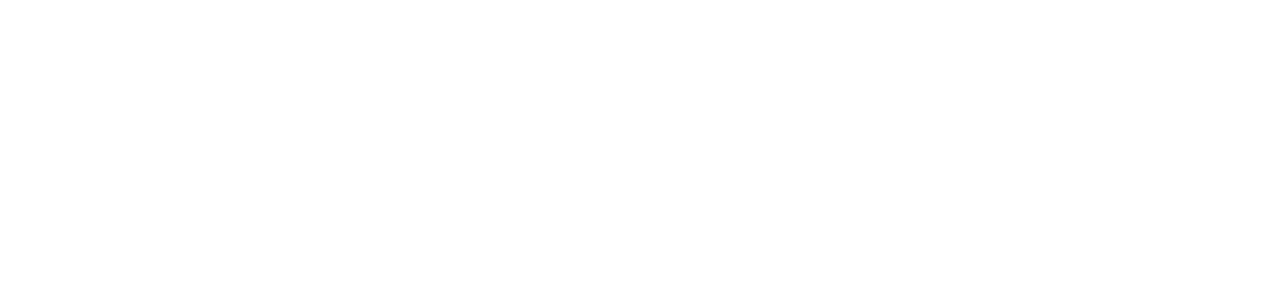
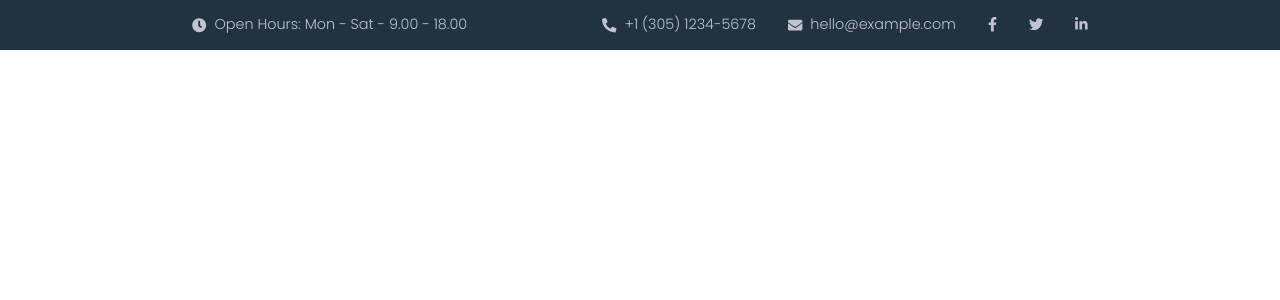
Before and after one commit to ChiaraPapagni/proj-html-vuejs, a Vue app: page / in a window 1280 px wide. Shown: the top 300 px of the page. Built offline with nearby package versions, Linux system fonts and the light colour scheme.

Commit message:
create top header

```diff
--- a/package.json
+++ b/package.json
@@ -8,6 +8,11 @@
     "lint": "vue-cli-service lint"
   },
   "dependencies": {
+    "@fortawesome/fontawesome-svg-core": "^1.2.36",
+    "@fortawesome/free-brands-svg-icons": "^5.15.4",
+    "@fortawesome/free-regular-svg-icons": "^5.15.4",
+    "@fortawesome/free-solid-svg-icons": "^5.15.4",
+    "@fortawesome/vue-fontawesome": "^2.0.6",
     "core-js": "^3.6.5",
     "vue": "^2.6.11"
   },
--- a/public/index.html
+++ b/public/index.html
@@ -1,17 +1,21 @@
 <!DOCTYPE html>
 <html lang="">
+
 <head>
   <meta charset="utf-8">
   <meta http-equiv="X-UA-Compatible" content="IE=edge">
   <meta name="viewport" content="width=device-width,initial-scale=1.0">
   <link rel="icon" href="<%= BASE_URL %>favicon.ico">
-    <title><%= htmlWebpackPlugin.options.title %></title>
+  <title>NexGen</title>
 </head>
+
 <body>
   <noscript>
-      <strong>We're sorry but <%= htmlWebpackPlugin.options.title %> doesn't work properly without JavaScript enabled. Please enable it to continue.</strong>
+    <strong>We're sorry but NexGen doesn't work properly without JavaScript enabled. Please enable it to
+      continue.</strong>
   </noscript>
   <div id="app"></div>
   <!-- built files will be auto injected -->
 </body>
+
 </html>
--- a/src/App.vue
+++ b/src/App.vue
@@ -22,14 +22,12 @@
 </script>
 
 <style lang="scss">
+@import "./assets/scss/variables.scss";
+@import "./assets/scss/common.scss";
+/* Poppins Font */
 @import url("https://fonts.googleapis.com/css2?family=Poppins:wght@200;300;400;500;600;700;800;900&display=swap");
 
 #app {
-  font-family: Avenir, Helvetica, Arial, sans-serif;
-  -webkit-font-smoothing: antialiased;
-  -moz-osx-font-smoothing: grayscale;
-  text-align: center;
-  color: #2c3e50;
-  margin-top: 60px;
+  font-family: "Poppins", Helvetica, Arial, sans-serif;
 }
 </style>
--- /dev/null
+++ b/src/assets/scss/common.scss
@@ -0,0 +1,17 @@
+/* Reset Rules */
+* {
+    box-sizing: border-box;
+    margin: 0;
+    padding: 0;
+}
+
+.container {
+    /* width: 1560px; */
+    width: 70%;
+    margin: auto;
+}
+
+.d_flex {
+    display: flex;
+    align-items: center;
+}
--- a/src/assets/scss/variables.scss
+++ b/src/assets/scss/variables.scss
@@ -0,0 +1,3 @@
+$nexgen_dark_blue: #21333E;
+$nexgen_primary_green: #058283;
+$nexgen_text_header: #C0C3D0;
--- a/src/components/SiteHeader.vue
+++ b/src/components/SiteHeader.vue
@@ -1,5 +1,38 @@
 <template>
-  <header id="site_header"></header>
+  <header id="site_header">
+    <div class="top_header">
+      <div class="container d_flex">
+        <div class="left d_flex">
+          <font-awesome-icon :icon="['fas', 'clock']" class="icon" />
+          <p>Open Hours: Mon - Sat - 9.00 - 18.00</p>
+        </div>
+        <!-- /.left -->
+        <div class="right d_flex">
+          <p class="phone d_flex">
+            <font-awesome-icon :icon="['fas', 'phone-alt']" class="icon" />
+            +1 (305) 1234-5678
+          </p>
+          <p class="email d_flex">
+            <font-awesome-icon :icon="['fas', 'envelope']" class="icon" />
+            hello@example.com
+          </p>
+          <p>
+            <font-awesome-icon
+              :icon="['fab', 'facebook-f']"
+              class="social_icon"
+            />
+            <font-awesome-icon :icon="['fab', 'twitter']" class="social_icon" />
+            <font-awesome-icon
+              :icon="['fab', 'linkedin-in']"
+              class="social_icon"
+            />
+          </p>
+        </div>
+        <!-- /.right -->
+      </div>
+    </div>
+    <!-- /.top_header -->
+  </header>
   <!-- /#site_header -->
 </template>
 
@@ -8,4 +41,33 @@
 </script>
 
 <style lang="scss">
+@import "../assets/scss/variables.scss";
+
+.top_header {
+  background-color: $nexgen_dark_blue;
+  color: $nexgen_text_header;
+  font-size: 0.9rem;
+  font-weight: 300;
+  padding: 0.9rem 0;
+
+  .container {
+    justify-content: space-between;
+
+    .left > p {
+      margin-left: 0.5rem;
+    }
+    .right {
+      .phone {
+        margin-right: 2rem;
+      }
+      .icon {
+        margin-right: 0.5rem;
+      }
+
+      .social_icon {
+        margin-left: 2rem;
+      }
+    }
+  }
+}
 </style>
--- a/src/main.js
+++ b/src/main.js
@@ -1,5 +1,21 @@
 import Vue from 'vue'
 import App from './App.vue'
+
+/* FontAwesomeIcon */
+import { library } from '@fortawesome/fontawesome-svg-core'
+import { FontAwesomeIcon } from '@fortawesome/vue-fontawesome'
+
+import { faClock } from '@fortawesome/free-solid-svg-icons'
+import { faPhoneAlt } from '@fortawesome/free-solid-svg-icons'
+import { faEnvelope } from '@fortawesome/free-solid-svg-icons'
+import { faFacebookF } from '@fortawesome/free-brands-svg-icons'
+import { faTwitter } from '@fortawesome/free-brands-svg-icons'
+import { faLinkedinIn } from '@fortawesome/free-brands-svg-icons'
+
+library.add(faClock, faPhoneAlt, faEnvelope, faFacebookF, faTwitter, faLinkedinIn)
+
+Vue.component('font-awesome-icon', FontAwesomeIcon)
+
 
 Vue.config.productionTip = false
 
```
Also changed, not shown: src/assets/scss/components.scss (deleted), 1 other file (tests, documents, lock files or other folders). Lines whose indentation alone changed are shown as unchanged.
